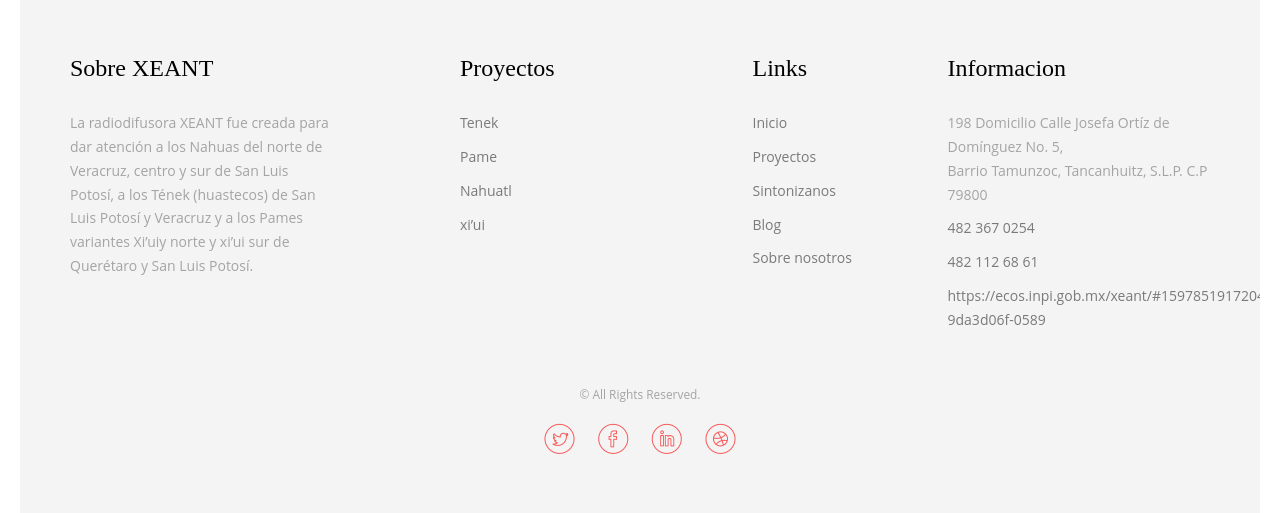
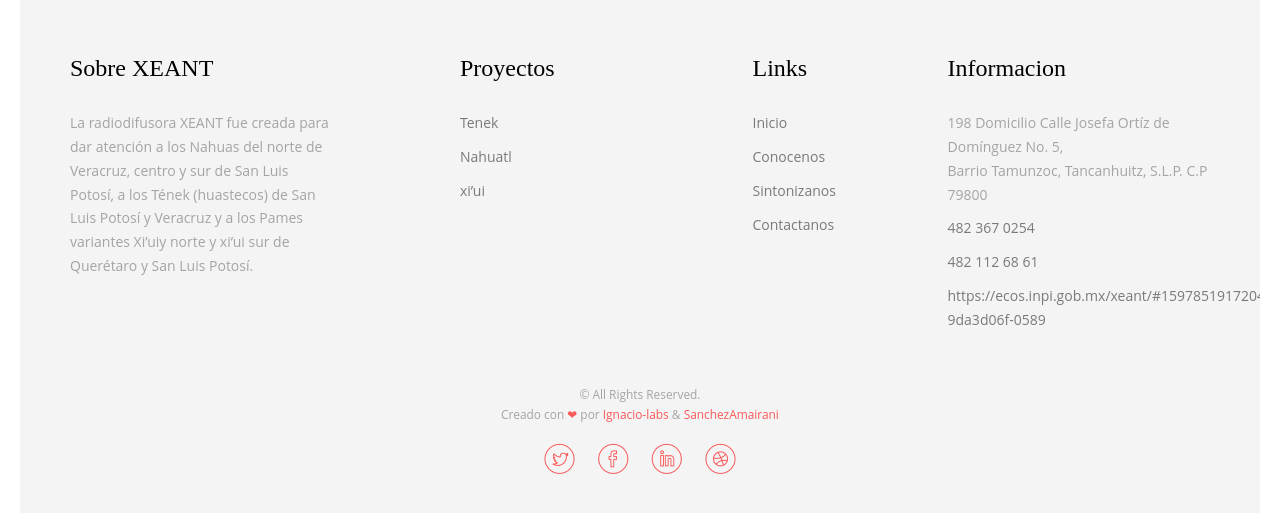
Before and after one commit to Ignacio-labs/xeant, a plain HTML site: page contact.html in a window 1280 px wide. Shown: the part 1267-1780 px from the top of the page. Drawn offline with nearby package versions, Linux system fonts and the light colour scheme; files whose address does not match are found by name.

Commit message:
Update contact.html
eliminar pame, añadir autores

```diff
--- a/contact.html
+++ b/contact.html
@@ -9,7 +9,7 @@
 	<meta name="keywords" content="XEANT" />
 	<meta name="author" content="iksgn" />
 
-  	<!-- Facebook and Twitter integration -->
+  	<!-- Facebook y Twitter (hoy X) integrar -->
 	<meta property="og:title" content=""/>
 	<meta property="og:image" content=""/>
 	<meta property="og:url" content=""/>
@@ -20,6 +20,7 @@
 	<meta name="twitter:url" content="" />
 	<meta name="twitter:card" content="" />
 
+	<!--tipografia-->
 	<link href="https://fonts.googleapis.com/css?family=Libre+Franklin:300,400" rel="stylesheet">
 	<link href="https://fonts.googleapis.com/css?family=Old+Standard+TT:400,400i" rel="stylesheet">
 	<!-- Animate.css -->
@@ -37,12 +38,12 @@
 	<script src="js/modernizr-2.6.2.min.js"></script>
 	</head>
 
-	<body>
+<body>
 	<div class="fh5co-loader"></div>
 	<div id="page">
 
 
-		<!--barra de navegacion-->
+	<!--barra de navegacion-->
 	<nav class="fh5co-nav" role="navigation">
 		<div class="container">
 			<div class="top-menu">
@@ -57,7 +58,7 @@
 							<li class="has-dropdown"><a href="radio.html"><s>SINTONIZA</s></a>
 								<ul class="dropdown">
 									<li><a>XEANT</a></li>
-									<li><a href="radio.html">PROGRAMACION TENEK, NÁHUATL, PAME, XI’OI</a></li>
+									<li><a href="radio.html">PROGRAMACION TENEK, NÁHUATL, XI’OI</a></li>
 								</ul>
 							</li>
 							<li class="active"><a href="contact.html">CONTACTANOS</a></li>
@@ -126,7 +127,7 @@
 	</div>
 
 
-<!-- data footer gral -->
+	<!-- data pie de pagina -->
 	<div class="container">
 		<footer id="fh5co-footer" role="contentinfo">
 			<div class="row">
@@ -138,7 +139,6 @@
 					<h4>Proyectos</h4>
 					<ul class="fh5co-footer-links">
 						<li><a href="#">Tenek</a></li>
-						<li><a href="#">Pame</a></li>
 						<li><a href="#">Nahuatl</a></li>
 						<li><a href="#">xi’ui</a></li>
 					</ul>
@@ -148,10 +148,9 @@
 					<h4>Links</h4>
 					<ul class="fh5co-footer-links">
 						<li><a href="#">Inicio</a></li>
-						<li><a href="#">Proyectos</a></li>
+						<li><a href="#">Conocenos</a></li>
 						<li><a href="#">Sintonizanos</a></li>
-						<li><a href="#">Blog</a></li>
-						<li><a href="#">Sobre nosotros</a></li>
+						<li><a href="#">Contactanos</a></li>
 					</ul>
 				</div>
 
@@ -171,9 +170,9 @@
 
 			<div class="row copyright">
 				<div class="col-md-12 text-center">
-					<p>
+					<p footer_center1>
 						<small class="block">&copy; All Rights Reserved.</small>
-						<small class="block"> <a href="M" target="_blank"></a>  <a href="M" target="_blank"></a></small>
+						<small class="block">Creado con <a href="#" target="_blank">❤</a> por <a href="https://github.com/Ignacio-labs" target="_blank">Ignacio-labs</a> & <a href="https://github.com/SanchezAmairani" target="_blank">SanchezAmairani</a></small>
 					</p>
 					<p>
 						<ul class="fh5co-social-icons">
@@ -185,13 +184,14 @@
 					</p>
 				</div>
 			</div>
+
+
 		</footer>
 	</div>
+	<!-- fin -->
 
 
-
-	<!-- END ------------------------------------------------------container -->
-	</div>
+</div>
 
 	<div class="gototop js-top">
 		<a href="#" class="js-gotop"><i class="icon-arrow-up2"></i></a>
@@ -212,5 +212,7 @@
 	<!-- Main -->
 	<script src="js/main.js"></script>
 
+	<!--posibles actualizaciones-->
+	<!--mapa interactivo como background, enlaces hacia el desarrollador, -->
 	</body>
 </html>
```
